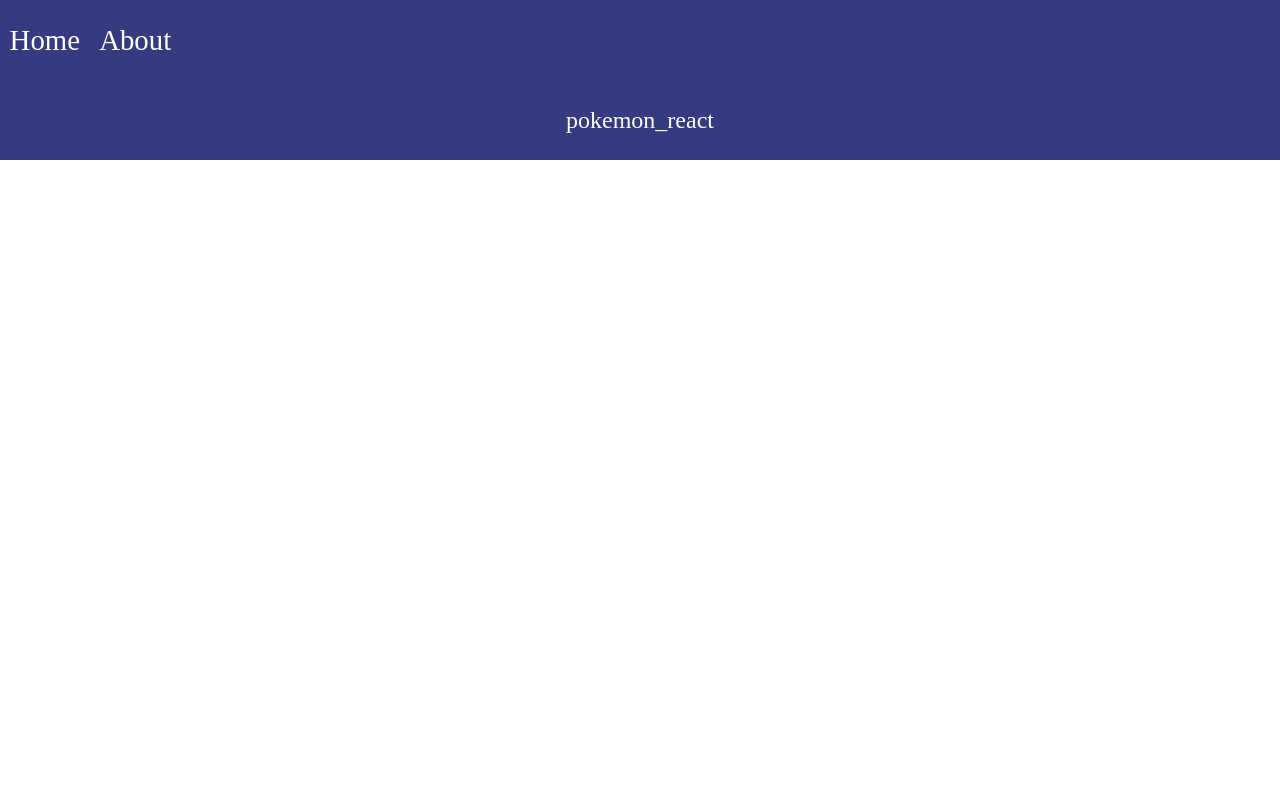
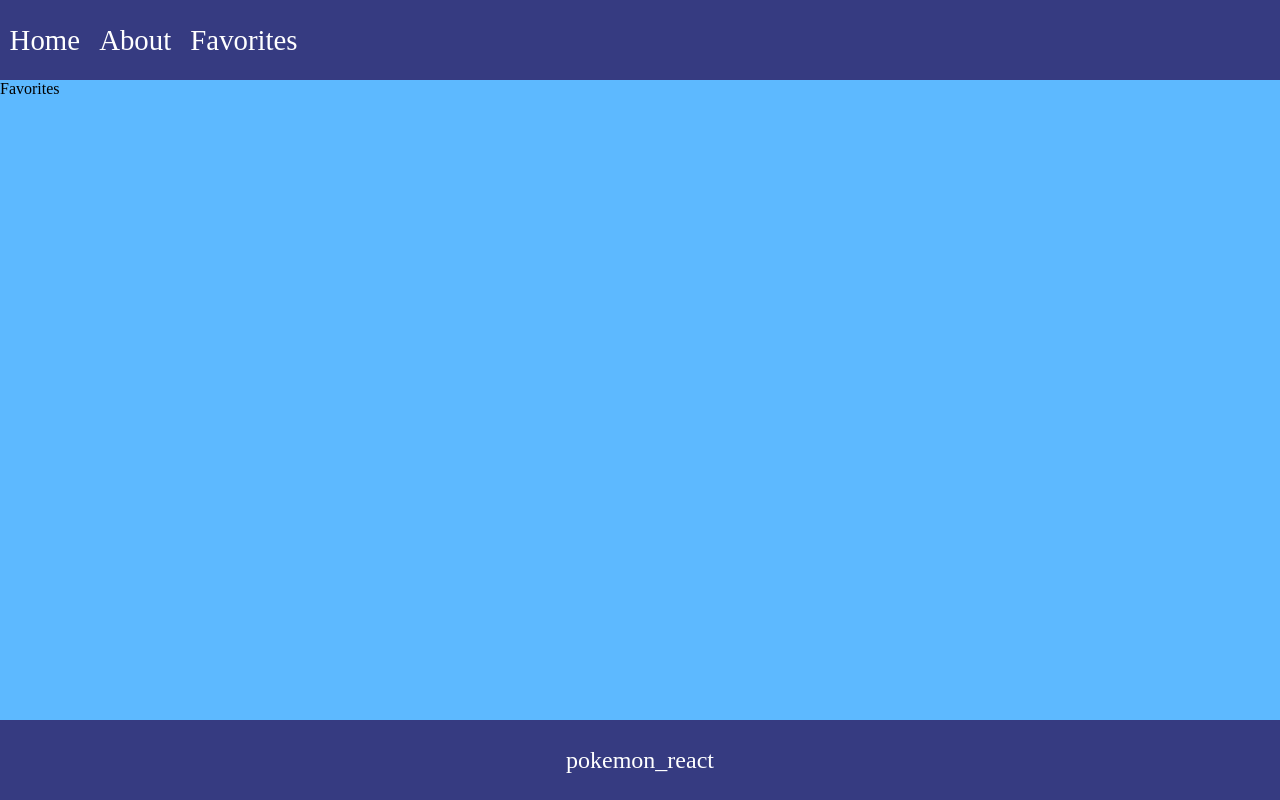
Before and after one commit to mbalci85/pokemon_react, a React (Vite) app: page /favorites in a window 1280 px wide. Built offline with nearby package versions, Linux system fonts and the light colour scheme; a web font is replaced by a local one.

Commit message:
favorites initiated

```diff
--- a/src/App.jsx
+++ b/src/App.jsx
@@ -6,6 +6,7 @@ import Footer from './components/Footer/Footer';
 import Home from './pages/HomePage/Home';
 import About from './pages/About/About';
 import Detail from './pages/PokemonDetail/Detail';
+import Favorites from './pages/Favorites/Favorites';
 
 const App = () => {
 	const [display, setDisplay] = useState(true);
@@ -28,6 +29,7 @@ const App = () => {
 					/>
 					<Route path='/about' element={<About />} />
 					<Route path='/detail/:pokemonId' element={<Detail />} />
+					<Route path='/favorites' element={<Favorites />} />
 				</Routes>
 				<Footer />
 			</Router>
--- a/src/components/Header/Header.jsx
+++ b/src/components/Header/Header.jsx
@@ -18,6 +18,9 @@ const Header = ({ setDisplay, setOffset }) => {
 				<Link to='/about' className='nav-item'>
 					About
 				</Link>
+				<Link to='/favorites' className='nav-item'>
+					Favorites
+				</Link>
 			</nav>
 		</header>
 	);
--- /dev/null
+++ b/src/pages/Favorites/Favorites.css
@@ -0,0 +1,4 @@
+.favorites-body {
+    background-color: var( --bg_color_page);
+    min-height: 80vh;
+}
--- /dev/null
+++ b/src/pages/Favorites/Favorites.jsx
@@ -0,0 +1,7 @@
+import React from 'react';
+import './Favorites.css';
+const Favorites = () => {
+	return <div className='favorites-body'>Favorites</div>;
+};
+
+export default Favorites;
--- a/src/pages/HomePage/Home.jsx
+++ b/src/pages/HomePage/Home.jsx
@@ -56,6 +56,7 @@ const Home = ({ display, setDisplay, offset, setOffset }) => {
 		fetchPokemons();
 		setPokeCards([]);
 		setUserInput('');
+		console.log('Home Page');
 	}, [location, offset]);
 
 	const search = (e) => {
--- a/src/pages/PokemonDetail/Detail.jsx
+++ b/src/pages/PokemonDetail/Detail.jsx
@@ -18,6 +18,7 @@ const Detail = () => {
 			}
 		};
 		fetchDetail();
+		console.log('Detail');
 	}, []);
 
 	return (
```
